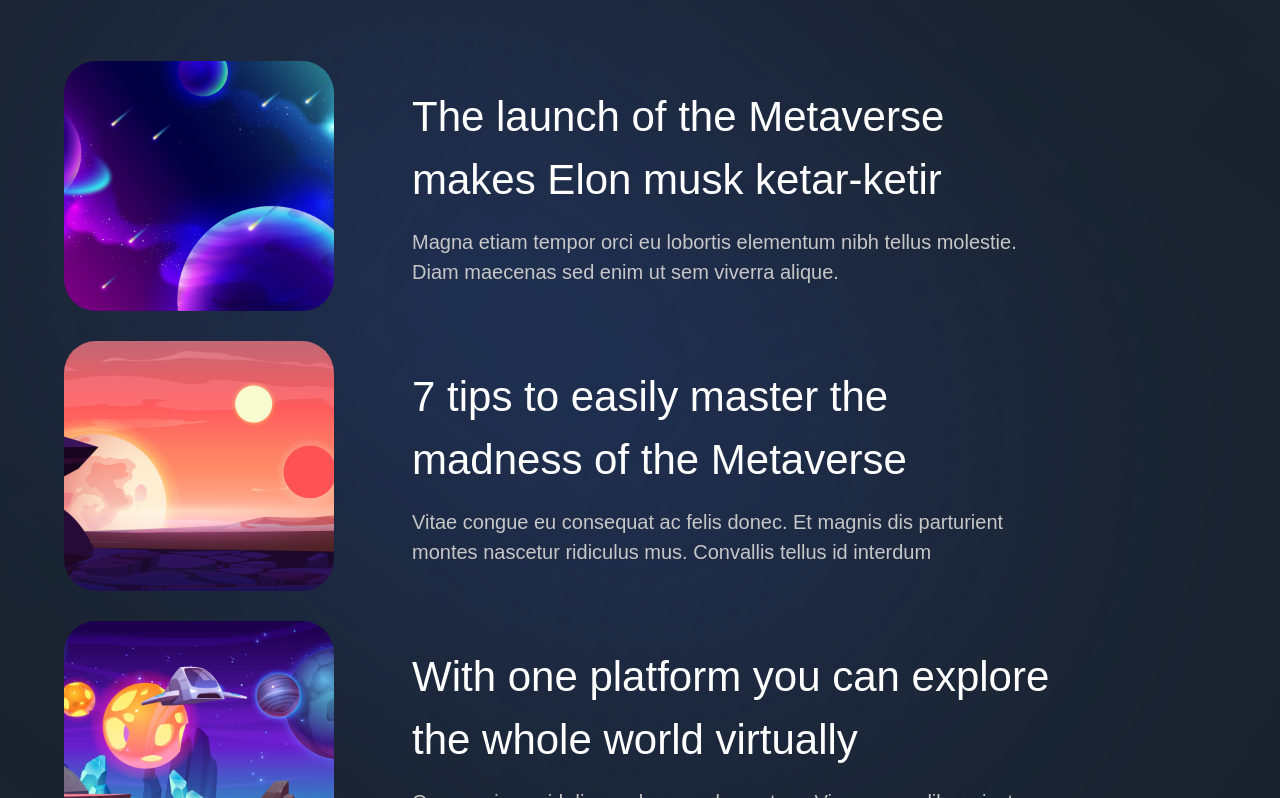
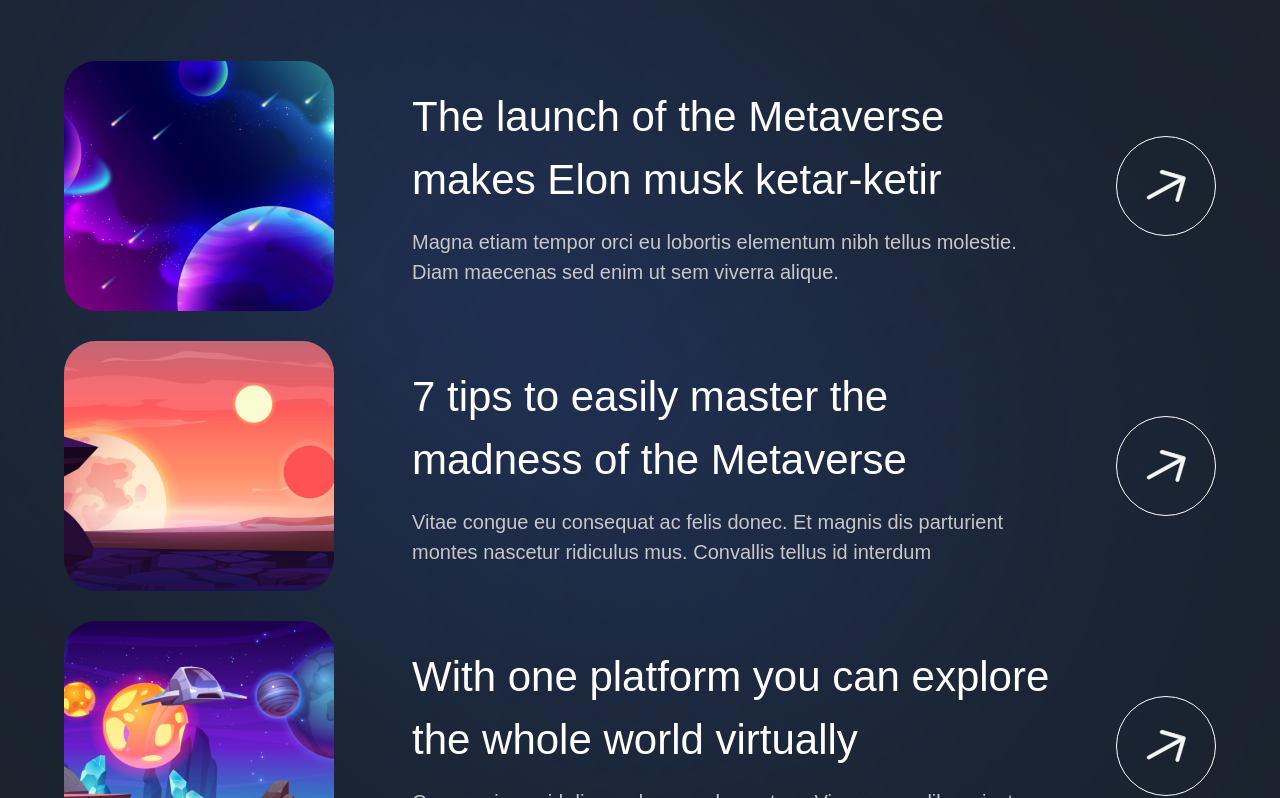
Before and after one commit to pronoia9/metaverse-madness, a Next.js app: page / in a window 1280 px wide. Shown: the part 4262-5060 px from the top of the page. Built offline with nearby package versions, Linux system fonts and the light colour scheme.

Commit message:
add arrow image

```diff
--- a/components/InsightCard.jsx
+++ b/components/InsightCard.jsx
@@ -13,6 +13,10 @@
         <h4 className='font-normal lg:text-[42px] text-[26px] text-white'>{title}</h4>
         <p className='mt-[16px] font-normal lg:text-[20px] text-[14px] text-secondary-white'>{subtitle}</p>
       </div>
+
+      <div className='lg:flex hidden items-center justify-center w-[100px] h-[100px] rounded-full bg-transparent border-[1px] border-white'>
+        <img className='w-[40%] h-[40%] object-contain' src='/arrow.svg' alt='arrow' />
+      </div>
     </div>
   </motion.div>
 );
```
